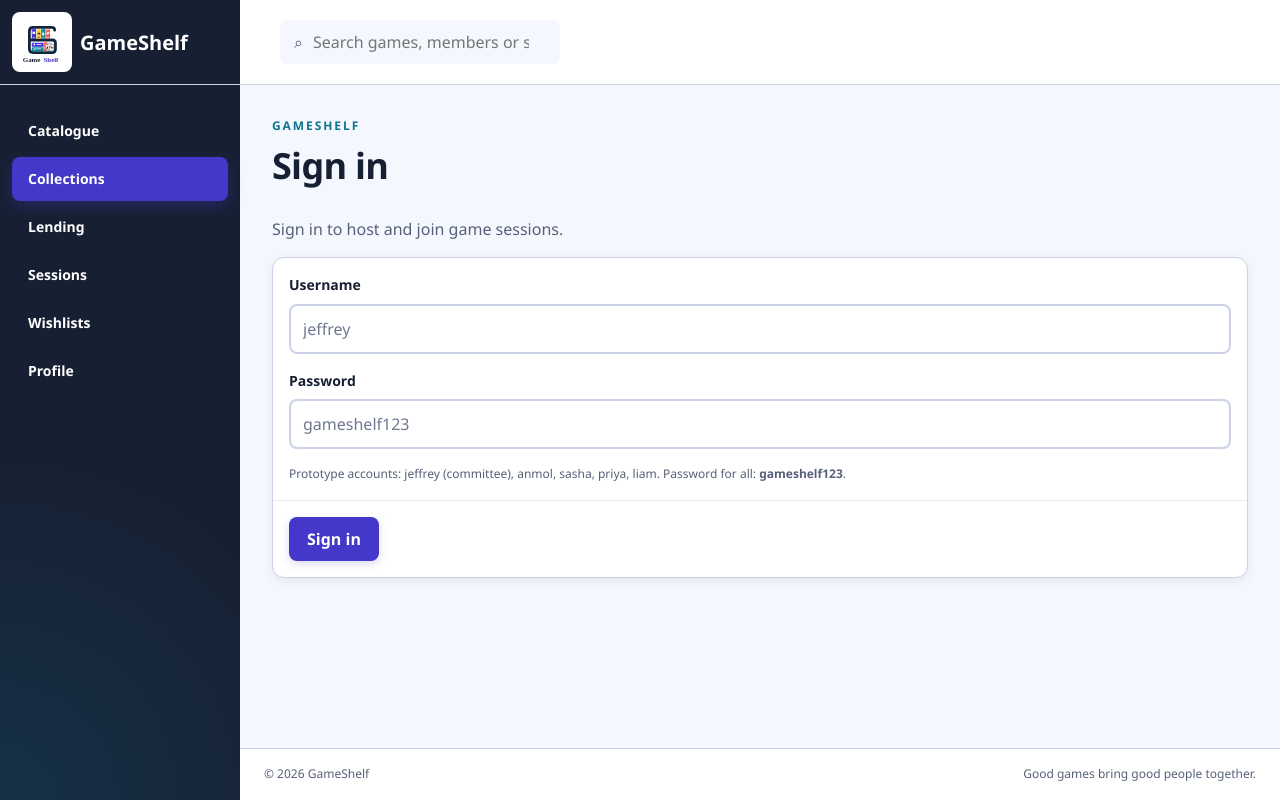
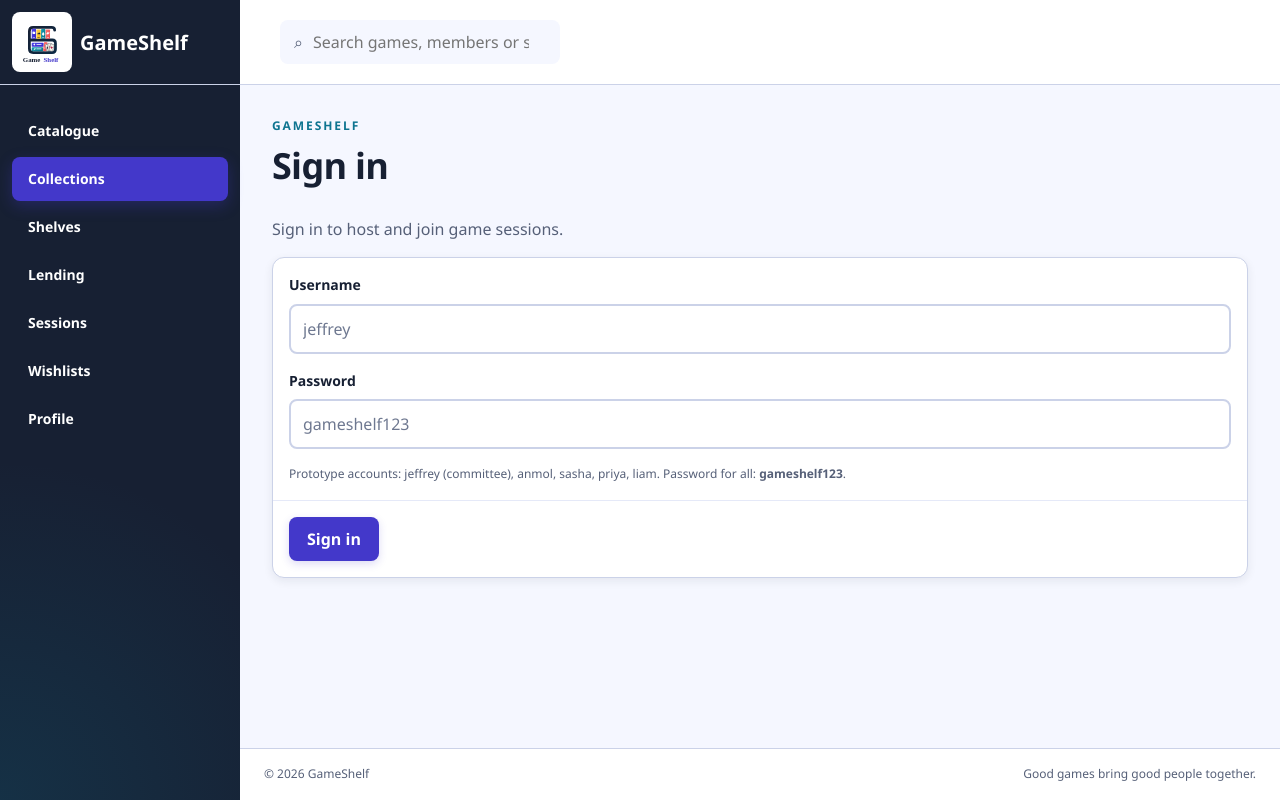
Before and after one commit to Anmol-1096493/WebAppDev-Team-1-Gameshelf, a React (Vite) app in the folder front-end/: page / in a window 1280 px wide. Built offline with nearby package versions, Linux system fonts and the light colour scheme.

Commit message:
feat: add Shelves to navigation bar and set active route state

```diff
--- a/front-end/src/components/AppShell.tsx
+++ b/front-end/src/components/AppShell.tsx
@@ -5,6 +5,7 @@ import './AppShell.css'
 export type PageId =
   | 'catalogue'
   | 'collections'
+  | 'shelves'
   | 'lending'
   | 'sessions'
   | 'wishlists'
@@ -20,6 +21,7 @@ type AppShellProps = {
 const navigationItems: Array<{ id: PageId; label: string; href: string }> = [
   { id: 'catalogue', label: 'Catalogue', href: '/catalogue' },
   { id: 'collections', label: 'Collections', href: '/collections' },
+  { id: 'shelves', label: 'Shelves', href: '/shelves' },
   { id: 'lending', label: 'Lending', href: '/lending' },
   { id: 'sessions', label: 'Sessions', href: '/sessions' },
   { id: 'wishlists', label: 'Wishlists', href: '/wishlists' },
```
